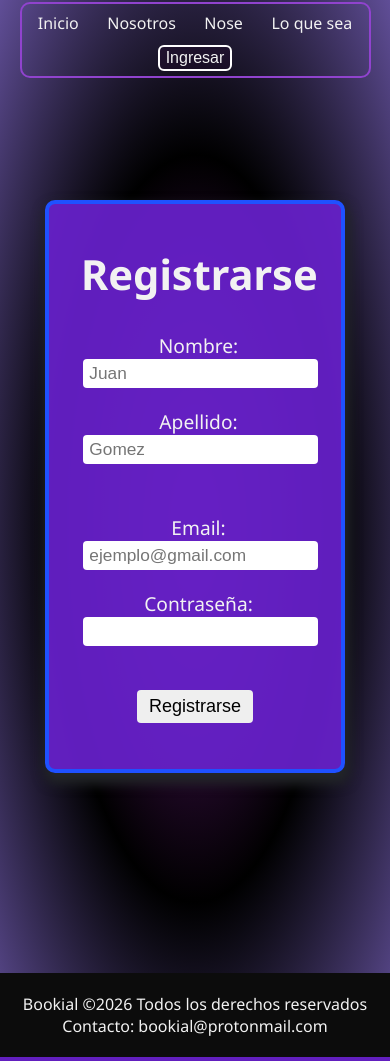
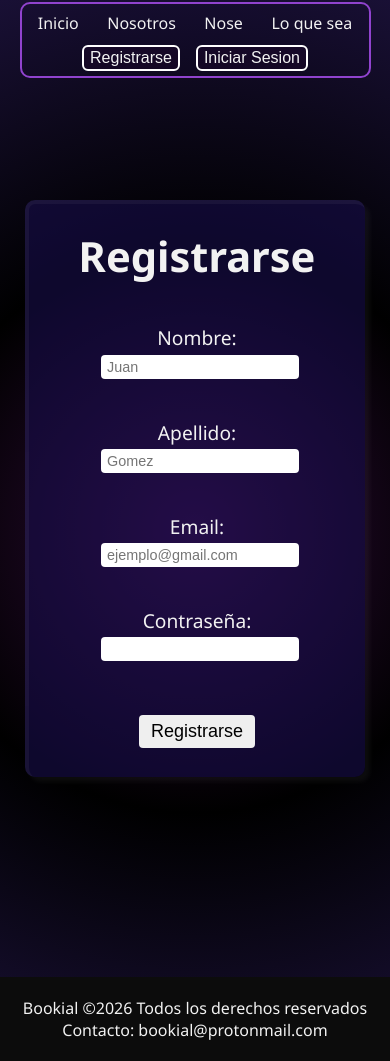
Before and after one commit to tecno-gg/Bookial-T2, a Python web app: template templates/public/register.html in a window 390 px wide. Run offline with Jinja, Linux system fonts and the light colour scheme; the template is opened without the code that fills it, so the values that code supplies are empty.

Commit message:
Bookial en su prima

```diff
--- a/static/css/common.css
+++ b/static/css/common.css
@@ -18,9 +18,7 @@
 
 body {
     font-family: "Noto Sans", serif;
-    /* background-image: linear-gradient(to top left, rgb(130, 80, 199), rgba(102, 92, 132, 0.6)); */
-    /* background-color: oklch(from var(--darkpurple) 20% 0.27 290); */
-    background-image: radial-gradient(#59176b, rgb(0, 0, 0), var(--darkpurple));
+    background-image: radial-gradient(circle, #310c3b, rgb(0, 0, 0), #191035);
     background-repeat: no-repeat;
 }
 
@@ -66,14 +64,12 @@ a {
     line-height: 60px;
 }
 
-.animation-hover {
-    transition: 0.4s background-color;
-    border-radius: 10px;
-}
 
 a:has(p):hover {
     background-color: rgba(255, 255, 255, 0.233);
+    transition: 0.4s background-color;
     transition-delay: 0.2s;
+    border-radius: 10px;
 }
 
 nav a button {
--- a/static/css/useraccount.css
+++ b/static/css/useraccount.css
@@ -12,14 +12,17 @@
 
 /* Begining register */
 .register-box {
-    width: 440px;
+    width: clamp(400px, 35vw, 600px);
     margin: 220px auto;
     padding: 2em;
-    border: #1f51ff solid 4px;
     border-radius: 10px;
-    background-color: #6720caef;
     text-align: center;
-    box-shadow: 2px 8px 12px 3px var(--heavydarkpurple);
+
+    border-top: 4px solid rgba(255, 255, 255, 0.048);
+    border-left: 4px solid rgba(255, 255, 255, 0.048);
+    background-color: #1b0f528c;
+    box-shadow: 5px 5px 5px rgba(255, 255, 255, 0.048);
+    animation: entranceVer 1s ease-out forwards;
 }
 
 h1 {
@@ -30,15 +33,16 @@ h1 {
 
 fieldset {
     border: none;
-    margin: 10px auto;
+    margin: 40px auto;
+
+    display: flex;
+    align-items: center;
+    justify-content: space-between;
+    gap: 4px;
 }
 
 label {
-    display: flex;
-    justify-content: space-between;
-    align-items: center;
-    margin: 20px auto;
-    font-size: 1.2em;
+    font-size: 1.4em;
 }
 
 input {
@@ -57,24 +61,34 @@ input[type="submit"] {
     padding: 6px 12px;
     font-size: 18px;
 }
+
+input[type="submit"]:hover {
+    background-color: #1f51ff;
+    transition: background-color 0.8s;
+    transition-delay: 0.1s;
+}
+
 /* End register */
 
 
 /* Begining login */
 
 .login-box {
-    width: 440px;
+    width: clamp(400px, 35vw, 700px);
     margin: 260px auto;
     padding: 2em;
-    border: #1f51ff solid 4px;
     border-radius: 10px;
-    background-color: var(--purple);
     text-align: center;
-    box-shadow: 2px 8px 12px 3px var(--heavydarkpurple);
+
+    border-top: 4px solid rgba(255, 255, 255, 0.048);
+    border-left: 4px solid rgba(255, 255, 255, 0.048);
+    background-color: #1b0f528c;
+    box-shadow: 5px 5px 5px rgba(255, 255, 255, 0.048);
+    animation: entranceVer 1s ease-out forwards;
 }
 
 .login-box form fieldset {
-    margin: 24px auto;
+    margin: 44px auto;
 }
 
 /* End login */
@@ -82,11 +96,23 @@ input[type="submit"] {
 /* Media para ambos */
 @media (max-width: 500px) {
     .register-box, .login-box {
-        width: 300px;
+        width: 340px;
         margin: 200px auto;
     }
 
-    label {
+    .register-box label {
+        font-size: 1.2em;
+    }
+
+    .register-box fieldset {
+        gap: 0.2em;
+    }
+
+    .login-box, .register-box {
+        padding: 0.9em;
+    }
+
+    fieldset {
         flex-direction: column;
     }
 
--- a/templates/public/register.html
+++ b/templates/public/register.html
@@ -12,14 +12,25 @@
 <body>
 
     <header>
-        <nav>
-            <a href="index.html" class="hover-link">Inicio</a> <!-- Por ahora hasta conseguir un logo @esteban -->
+        <nav class="glass">
+            <a href="index.html">
+                <p>Inicio</p>
+            </a> <!-- Por ahora hasta conseguir un logo @saray -->
 
-            <a href="#">Nosotros</a>
-            <a href="#">Nose</a>
-            <a href="#">Lo que sea</a>
+            <a href="#">
+                <p>Nosotros</p>
+            </a>
+            <a href="#">
+                <p>Nose</p>
+            </a>
+            <a href="#">
+                <p>Lo que sea</p>
+            </a>
 
-            <a href="register.html"><button>Ingresar</button></a>
+            <div>
+                <a href="register.html"><button class="glass">Registrarse</button></a>
+                <a href="login.html"><button class="glass">Iniciar Sesion</button></a>
+            </div>
         </nav>
     </header>
 
@@ -30,16 +41,23 @@
             <h1>Registrarse</h1>
             <form action="" method="POST">
                 <fieldset>
-                    <label for="username">Nombre: <input type="text" id="username" name="user-name"
-                            placeholder="Juan"></label>
-                    <label for="userlastname">Apellido: <input type="text" id="userlastname" name="user-last-name"
-                            placeholder="Gomez"></label>
+                    <label for="username">Nombre:</label>
+                    <input type="text" id="user-first-name" name="userFirstname"placeholder="Juan" required>
                 </fieldset>
+
                 <fieldset>
-                    <label for="useremail">Email: <input type="email" id="useremail" name="user-email"
-                            placeholder="ejemplo@gmail.com"></label>
-                    <label for="userpassword">Contraseña: <input type="password" id="userpassword" name="user-password"
-                            minlength="8"></label>
+                    <label for="userlastname">Apellido:</label>
+                    <input type="text" id="user-lastname" name="userLastName"placeholder="Gomez" required>
+                </fieldset>
+
+                <fieldset>
+                    <label for="useremail">Email:</label>
+                    <input type="email" id="user-email" name="userEmail" placeholder="ejemplo@gmail.com" required>
+                </fieldset>
+
+                <fieldset>
+                    <label for="userpassword">Contraseña:</label>
+                    <input type="password" id="user-password" name="userPassword" minlength="8" required>
                 </fieldset>
                 <input type="submit" value="Registrarse"></input>
             </form>
```
Also changed, not shown: templates/private/calendar.html (+15 -7 lines), templates/public/index.html (+9 -4 lines), templates/public/login.html (+24 -10 lines).
